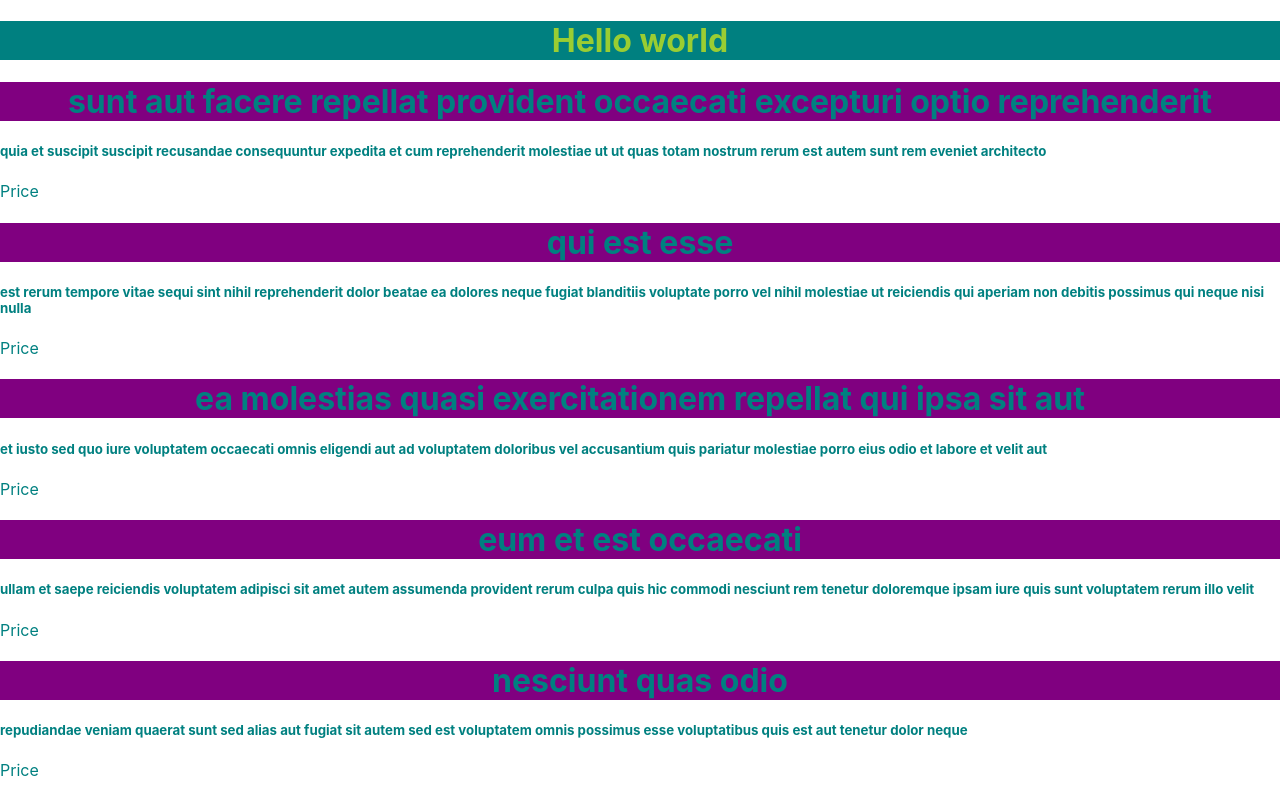
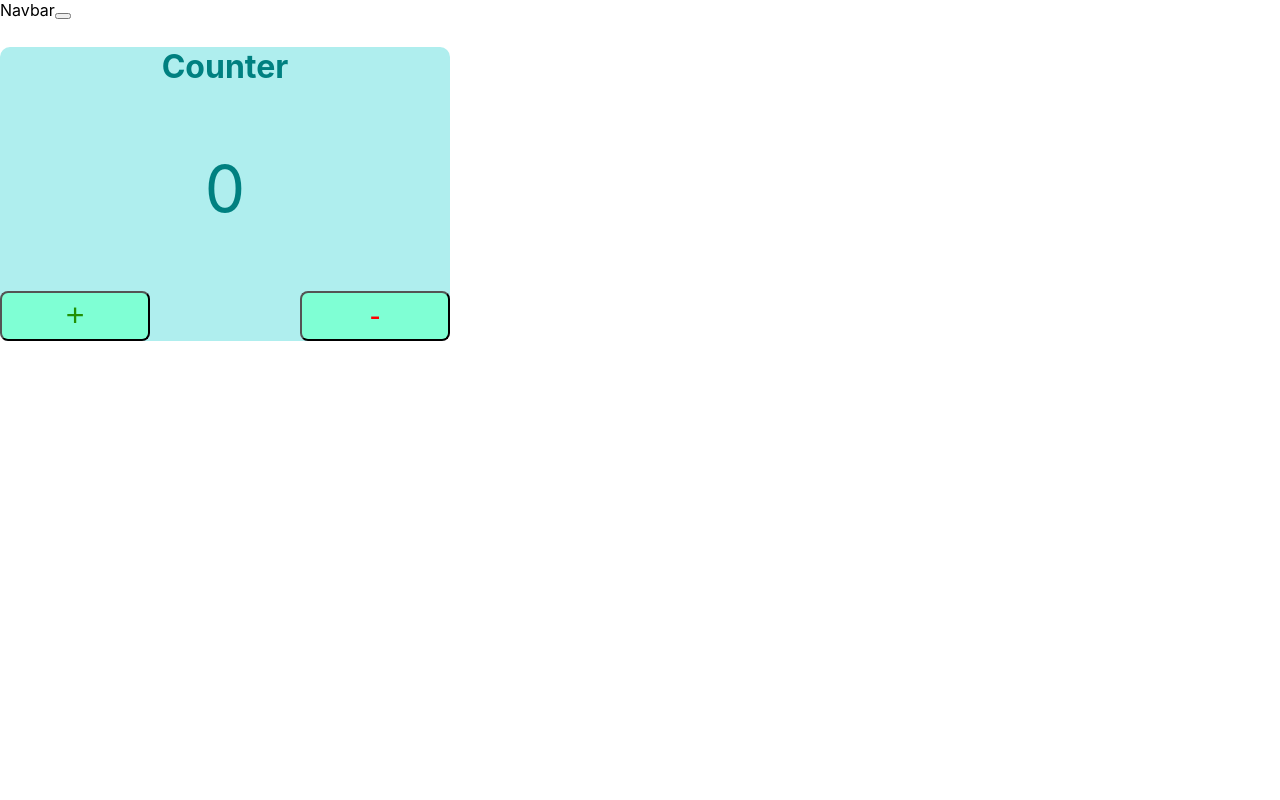
Before and after one commit to volodymyrkulieshov/react-parctice, a React (Create React App) app: page / in a window 1280 px wide. Shown: the top 800 px of the page. Built offline with nearby package versions, Linux system fonts and the light colour scheme.

Commit message:
add counter module 2

```diff
--- a/src/App.jsx
+++ b/src/App.jsx
@@ -1,15 +1,23 @@
-import Card from "./components/Card/Card";
-import Card2 from "./components/Card2/Card2";
-import Container from "./components/Container/Container";
+/* ===============Module 1============= */
+// import Card from "./components/Card/Card";
+// import Card2 from "./components/Card2/Card2";
+// import Container from "./components/Container/Container";
 
+/* =============Module 2(counter)========= */
+import Counter from "./components/Counter/Counter";
+import Header from "./components/Header/Header";
 const App = () => {
   return (
     <>
-      <Container>
+      {/* ===============Module 1============= */}
+      {/* <Container>
         <Card />
       </Container>
-      <Container>{/* <div>Hello world</div> */}</Container>
-      <Card2 />
+      <Container><div>Hello world</div></Container>
+      <Card2 /> */}
+      {/* =============Module 2(counter)========= */}
+      <Header />
+      <Counter />
     </>
   );
 };
--- /dev/null
+++ b/src/components/Counter/Counter.jsx
@@ -0,0 +1,42 @@
+import { Component } from "react";
+import css from "./Counter.module.css";
+class Counter extends Component {
+  state = {
+    counter: 0,
+  };
+  handelIncrement = () => {
+    this.setState((prevState) => ({
+      counter: prevState.counter + 1,
+    }));
+
+    // console.log("counter :>> ", this.state.counter);
+  };
+  handelDecrement = () => {
+    if (this.state.counter > 0) {
+      this.setState((prevState) => ({
+        counter: prevState.counter - 1,
+      }));
+    } else {
+      return this.counter;
+    }
+  };
+  render() {
+    return (
+      <div className={css.container}>
+        <div className={css.wrap}>
+          <h2 className={css.title}>Counter</h2>
+          <p className={css.counter}>{this.state.counter}</p>
+        </div>
+        <div className={css.buttonBox}>
+          <button className={css.increment} onClick={this.handelIncrement}>
+            +
+          </button>
+          <button className={css.decrement} onClick={this.handelDecrement}>
+            -
+          </button>
+        </div>
+      </div>
+    );
+  }
+}
+export default Counter;
--- /dev/null
+++ b/src/components/Counter/Counter.module.css
@@ -0,0 +1,43 @@
+.container {
+  display: block;
+  justify-content: center;
+  width: 450px;
+  height: auto;
+  background-color: paleturquoise;
+  border-radius: 10px;
+}
+.wrap {
+  display: block;
+  text-align: center;
+}
+.title {
+  font-size: 32px;
+  color: teal;
+}
+.counter {
+  font-size: 64px;
+  color: teal;
+}
+.buttonBox {
+  display: flex;
+  justify-content: space-between;
+}
+.increment {
+  background-color: aquamarine;
+  cursor: pointer;
+
+  border-radius: 8px;
+  width: 150px;
+  height: 50px;
+  font-size: 32px;
+  color: rgb(34, 144, 4);
+}
+.decrement {
+  background-color: aquamarine;
+  cursor: pointer;
+  border-radius: 8px;
+  width: 150px;
+  height: 50px;
+  font-size: 32px;
+  color: red;
+}
--- /dev/null
+++ b/src/components/Header/Header.jsx
@@ -0,0 +1,13 @@
+import css from "./Header.module.css";
+
+const Header = () => {
+  return (
+    <nav className={css.nav}>
+      <div className={css.navContainer}>
+        <span className={css.navText}>Navbar</span>
+        <button className={css.button}></button>
+      </div>
+    </nav>
+  );
+};
+export default Header;
```
Also changed, not shown: src/components/Header/Header.module.css (added).
